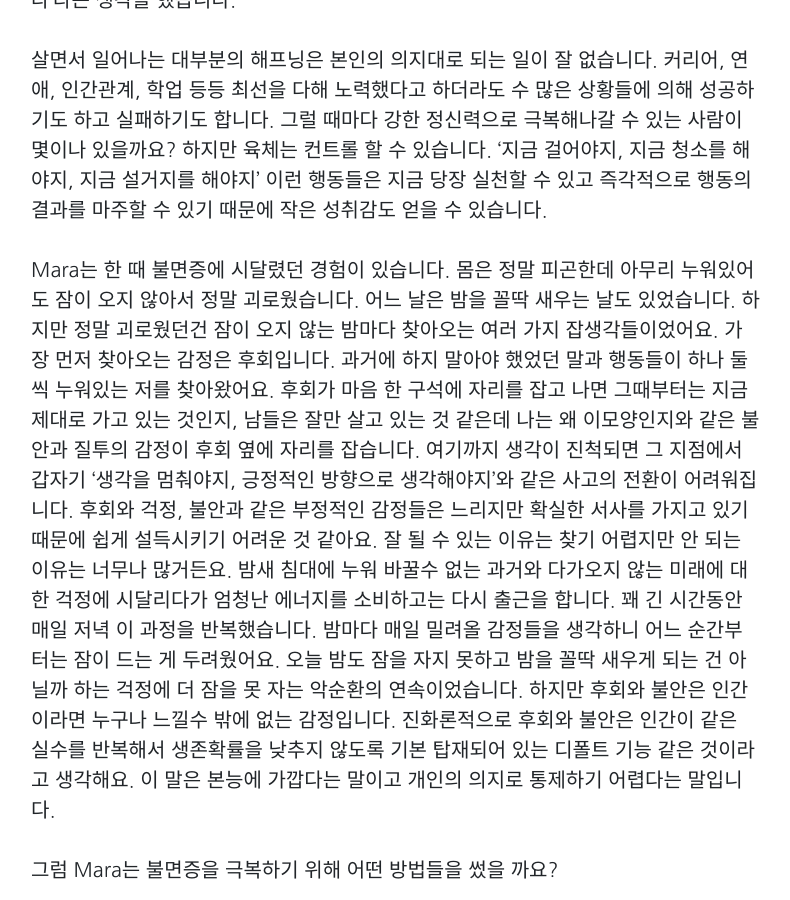
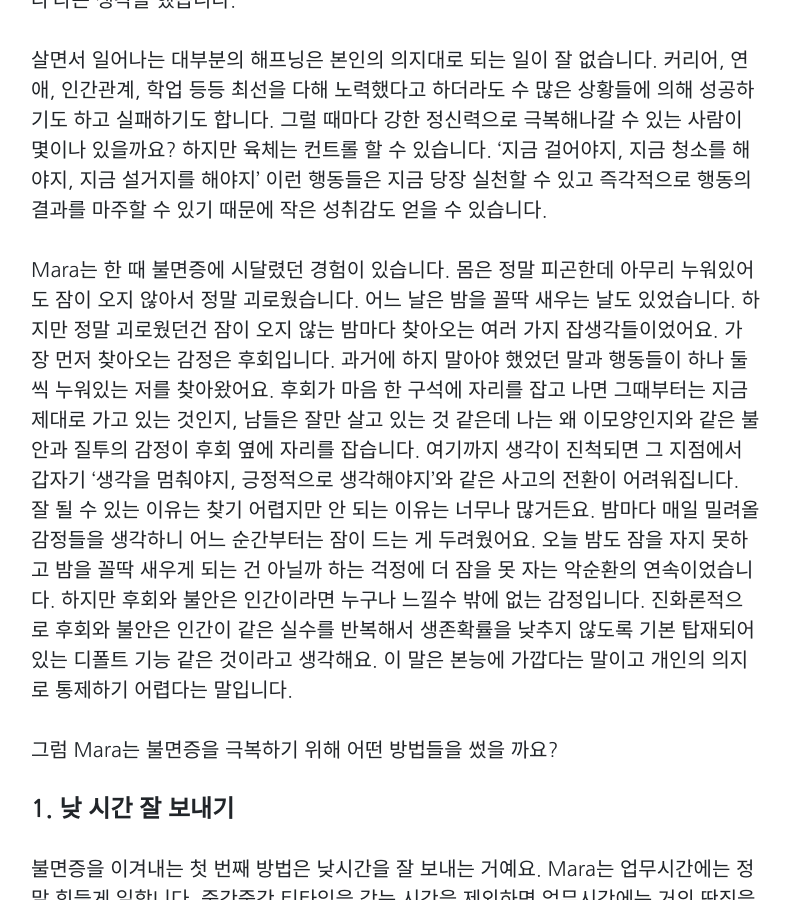
Before and after one commit to Marapro88/mara, a Jekyll site: the page built from _posts/Essay/2020-06-20-essay-how-to-get-over-insomnia.md, in a window 1280 px wide and 900 px high, scrolled down 897 px. Shown: the whole window, without its empty margins (244-1034 px from the left). Built offline with Jekyll 4.4.1, drawn with Linux system fonts in a browser that asks for light colours; comment, search, counter and statistics services are not loaded.

Commit message:
0620 essay 불면증 탈고

```diff
--- a/_posts/Essay/2020-06-20-essay-how-to-get-over-insomnia.md
+++ b/_posts/Essay/2020-06-20-essay-how-to-get-over-insomnia.md
@@ -20,7 +20,7 @@ description: '100번의 다짐보다 1번의 움직임'
 
 살면서 일어나는 대부분의 해프닝은 본인의 의지대로 되는 일이 잘 없습니다. 커리어, 연애, 인간관계, 학업 등등 최선을 다해 노력했다고 하더라도 수 많은 상황들에 의해 성공하기도 하고 실패하기도 합니다. 그럴 때마다 강한 정신력으로 극복해나갈 수 있는 사람이 몇이나 있을까요? 하지만 육체는 컨트롤 할 수 있습니다. '지금 걸어야지, 지금 청소를 해야지, 지금 설거지를 해야지' 이런 행동들은 지금 당장 실천할 수 있고 즉각적으로 행동의 결과를 마주할 수 있기 때문에 작은 성취감도 얻을 수 있습니다.
 
-Mara는 한 때 불면증에 시달렸던 경험이 있습니다. 몸은 정말 피곤한데 아무리 누워있어도 잠이 오지 않아서 정말 괴로웠습니다. 어느 날은 밤을 꼴딱 새우는 날도 있었습니다. 하지만 정말 괴로웠던건 잠이 오지 않는 밤마다 찾아오는 여러 가지 잡생각들이었어요. 가장 먼저 찾아오는 감정은 후회입니다. 과거에 하지 말아야 했었던 말과 행동들이 하나 둘씩 누워있는 저를 찾아왔어요. 후회가 마음 한 구석에 자리를 잡고 나면 그때부터는 지금 제대로 가고 있는 것인지, 남들은 잘만 살고 있는 것 같은데 나는 왜 이모양인지와 같은 불안과 질투의 감정이 후회 옆에 자리를 잡습니다. 여기까지 생각이 진척되면 그 지점에서 갑자기 '생각을 멈춰야지, 긍정적인 방향으로 생각해야지'와 같은 사고의 전환이 어려워집니다. 후회와 걱정, 불안과 같은 부정적인 감정들은 느리지만 확실한 서사를 가지고 있기 때문에 쉽게 설득시키기 어려운 것 같아요. 잘 될 수 있는 이유는 찾기 어렵지만 안 되는 이유는 너무나 많거든요. 밤새 침대에 누워 바꿀수 없는 과거와 다가오지 않는 미래에 대한 걱정에 시달리다가 엄청난 에너지를 소비하고는 다시 출근을 합니다. 꽤 긴 시간동안 매일 저녁 이 과정을 반복했습니다. 밤마다 매일 밀려올 감정들을 생각하니 어느 순간부터는 잠이 드는 게 두려웠어요. 오늘 밤도 잠을 자지 못하고 밤을 꼴딱 새우게 되는 건 아닐까 하는 걱정에 더 잠을 못 자는 악순환의 연속이었습니다. 하지만 후회와 불안은 인간이라면 누구나 느낄수 밖에 없는 감정입니다. 진화론적으로 후회와 불안은 인간이 같은 실수를 반복해서 생존확률을 낮추지 않도록 기본 탑재되어 있는 디폴트 기능 같은 것이라고 생각해요. 이 말은 본능에 가깝다는 말이고 개인의 의지로 통제하기 어렵다는 말입니다.
+Mara는 한 때 불면증에 시달렸던 경험이 있습니다. 몸은 정말 피곤한데 아무리 누워있어도 잠이 오지 않아서 정말 괴로웠습니다. 어느 날은 밤을 꼴딱 새우는 날도 있었습니다. 하지만 정말 괴로웠던건 잠이 오지 않는 밤마다 찾아오는 여러 가지 잡생각들이었어요. 가장 먼저 찾아오는 감정은 후회입니다. 과거에 하지 말아야 했었던 말과 행동들이 하나 둘씩 누워있는 저를 찾아왔어요. 후회가 마음 한 구석에 자리를 잡고 나면 그때부터는 지금 제대로 가고 있는 것인지, 남들은 잘만 살고 있는 것 같은데 나는 왜 이모양인지와 같은 불안과 질투의 감정이 후회 옆에 자리를 잡습니다. 여기까지 생각이 진척되면 그 지점에서 갑자기 '생각을 멈춰야지, 긍정적으로 생각해야지'와 같은 사고의 전환이 어려워집니다. 잘 될 수 있는 이유는 찾기 어렵지만 안 되는 이유는 너무나 많거든요. 밤마다 매일 밀려올 감정들을 생각하니 어느 순간부터는 잠이 드는 게 두려웠어요. 오늘 밤도 잠을 자지 못하고 밤을 꼴딱 새우게 되는 건 아닐까 하는 걱정에 더 잠을 못 자는 악순환의 연속이었습니다. 하지만 후회와 불안은 인간이라면 누구나 느낄수 밖에 없는 감정입니다. 진화론적으로 후회와 불안은 인간이 같은 실수를 반복해서 생존확률을 낮추지 않도록 기본 탑재되어 있는 디폴트 기능 같은 것이라고 생각해요. 이 말은 본능에 가깝다는 말이고 개인의 의지로 통제하기 어렵다는 말입니다.
 
 그럼 Mara는 불면증을 극복하기 위해 어떤 방법들을 썼을 까요?
 
```
